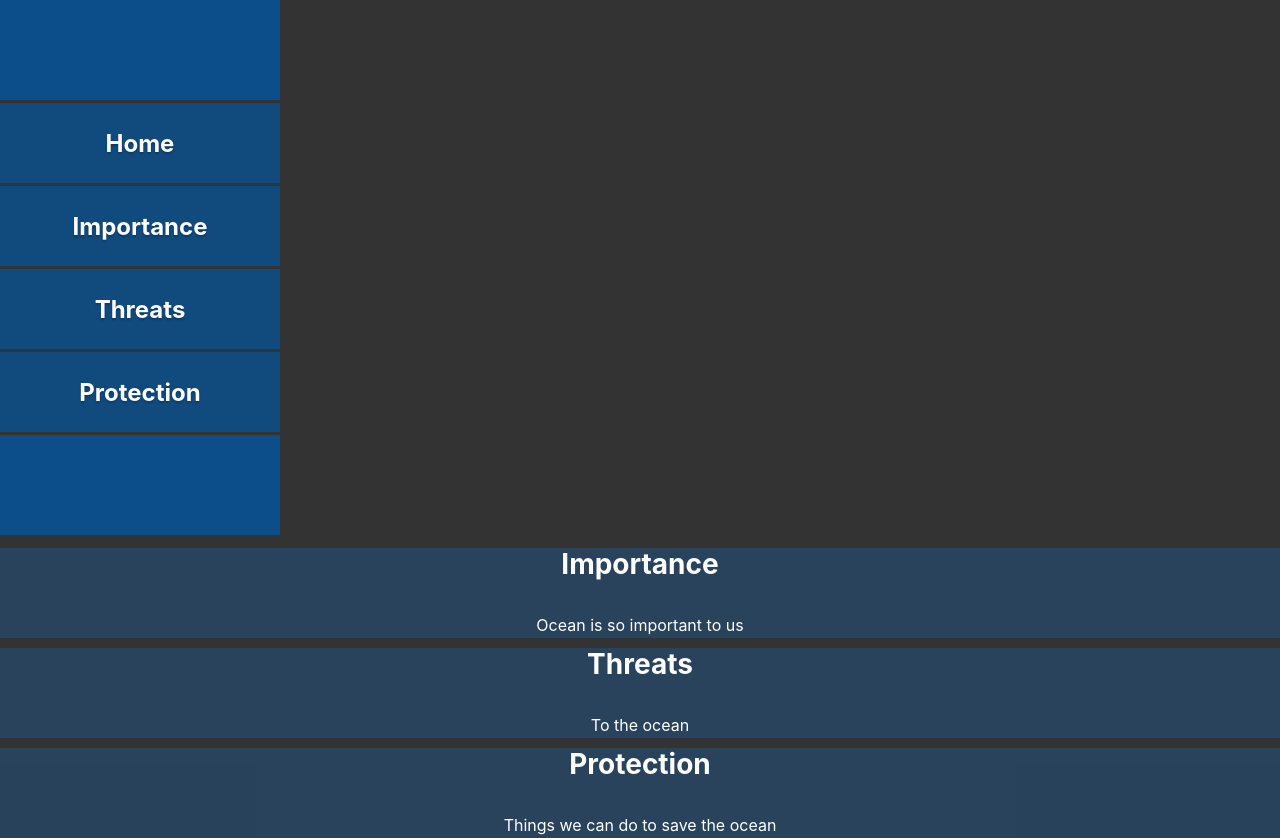
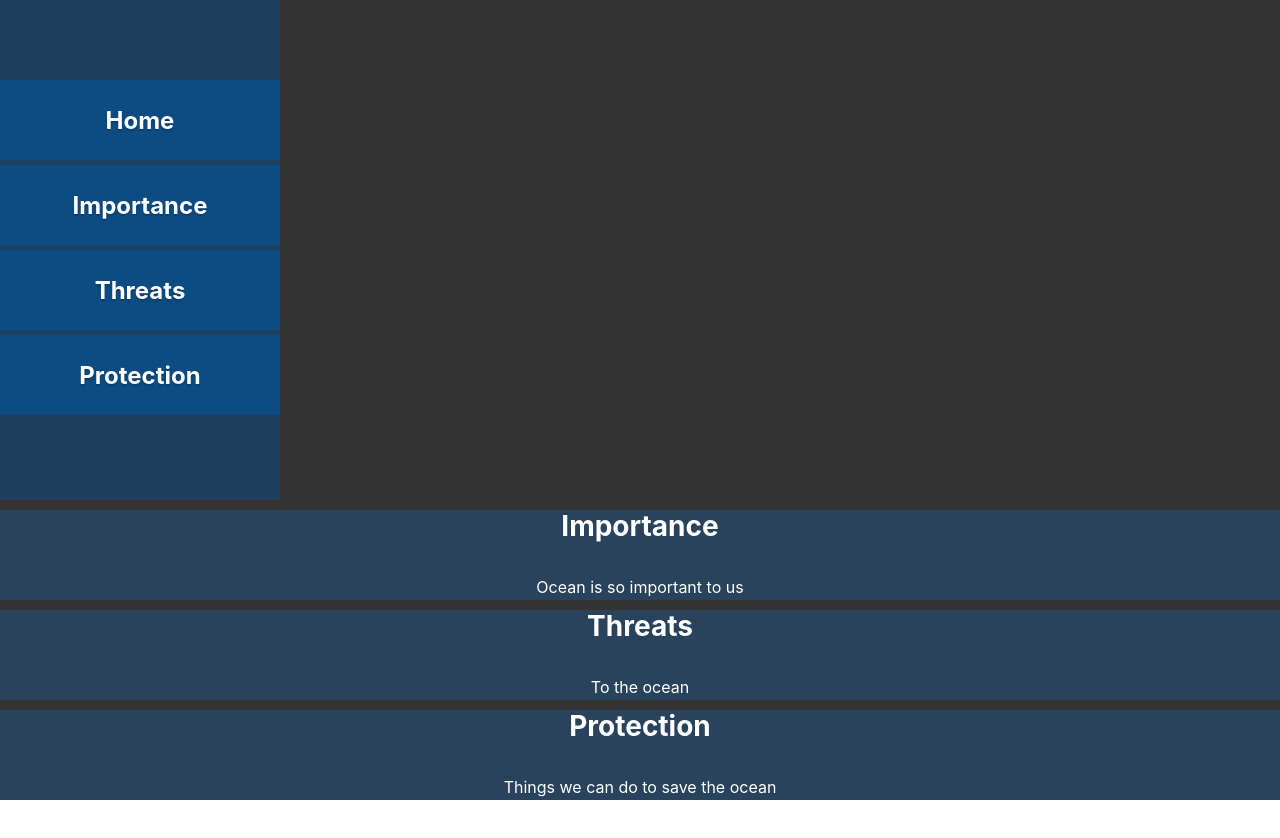
Before and after one commit to bachvanquangmc/ocean-project, a Next.js app: page / in a window 1280 px wide. After the commit the page ends 800 px from the top, so only its background shows below. Built offline with nearby package versions, Linux system fonts and the light colour scheme.

Commit message:
menu undated

```diff
--- a/comps/HiddenMenu/index.js
+++ b/comps/HiddenMenu/index.js
@@ -1,21 +1,25 @@
 import React from 'react'
 import styled from 'styled-components'
+import MenuBar from '../MenuBar'
 
 const MenuWraper = styled.div`
-    background: #0B4E8A;
     display: flex;
+    flex-direction: column;
     top: 0px;
     width: 280px;
-    height: 100px;
-    margin-bottom: 3px;
-    background-color: rgba(11, 78, 138);
-    z-index: 2;
+    height: 500px;
+    padding: 80px 0 80px 0;
+    background-color: rgba(11, 78, 138, 0.5);
 `
 
 
 
 const HiddenMenu = () => {
     return <MenuWraper>
+        <MenuBar barText='Home'></MenuBar>
+        <MenuBar barText='Importance'></MenuBar>
+        <MenuBar barText='Threats'></MenuBar>
+        <MenuBar barText='Protection'></MenuBar>
     </MenuWraper>
 }
 
--- a/comps/MenuBar/index.js
+++ b/comps/MenuBar/index.js
@@ -5,7 +5,7 @@ const MenuBarWraper = styled.div`
     height: 80px;
     width: 280px;
     background: rgba(11, 78, 138, 0.85);
-    margin: 0px 0 3px 0;
+    margin: 0px 0 5px 0;
     display: flex;
     flex-direction: column;
     justify-content: center;
--- a/pages/index.js
+++ b/pages/index.js
@@ -16,11 +16,6 @@ export default function HomeBody() {
   return<Home>
           {/* comps go here */}
             <HiddenMenu></HiddenMenu>
-            <MenuBar></MenuBar>
-            <MenuBar barText='Importance'></MenuBar>
-            <MenuBar barText='Threats'></MenuBar>
-            <MenuBar barText='Protection'></MenuBar>
-            <HiddenMenu></HiddenMenu>
 
             <Category CatName="Importance" text="Ocean is so important to us" direction="right"/>
             <Category CatName="Threats" text="To the ocean" direction="left"/>
```
